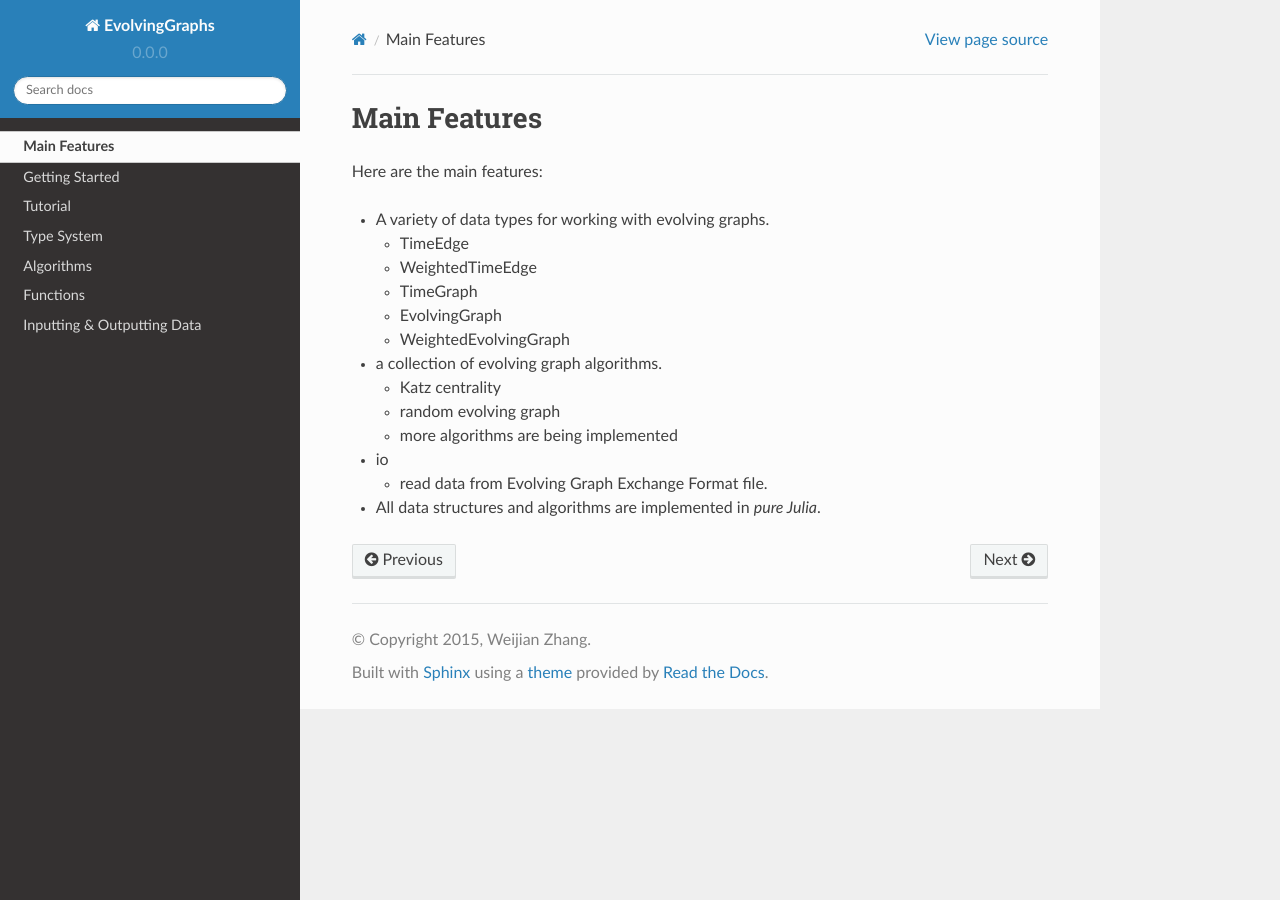
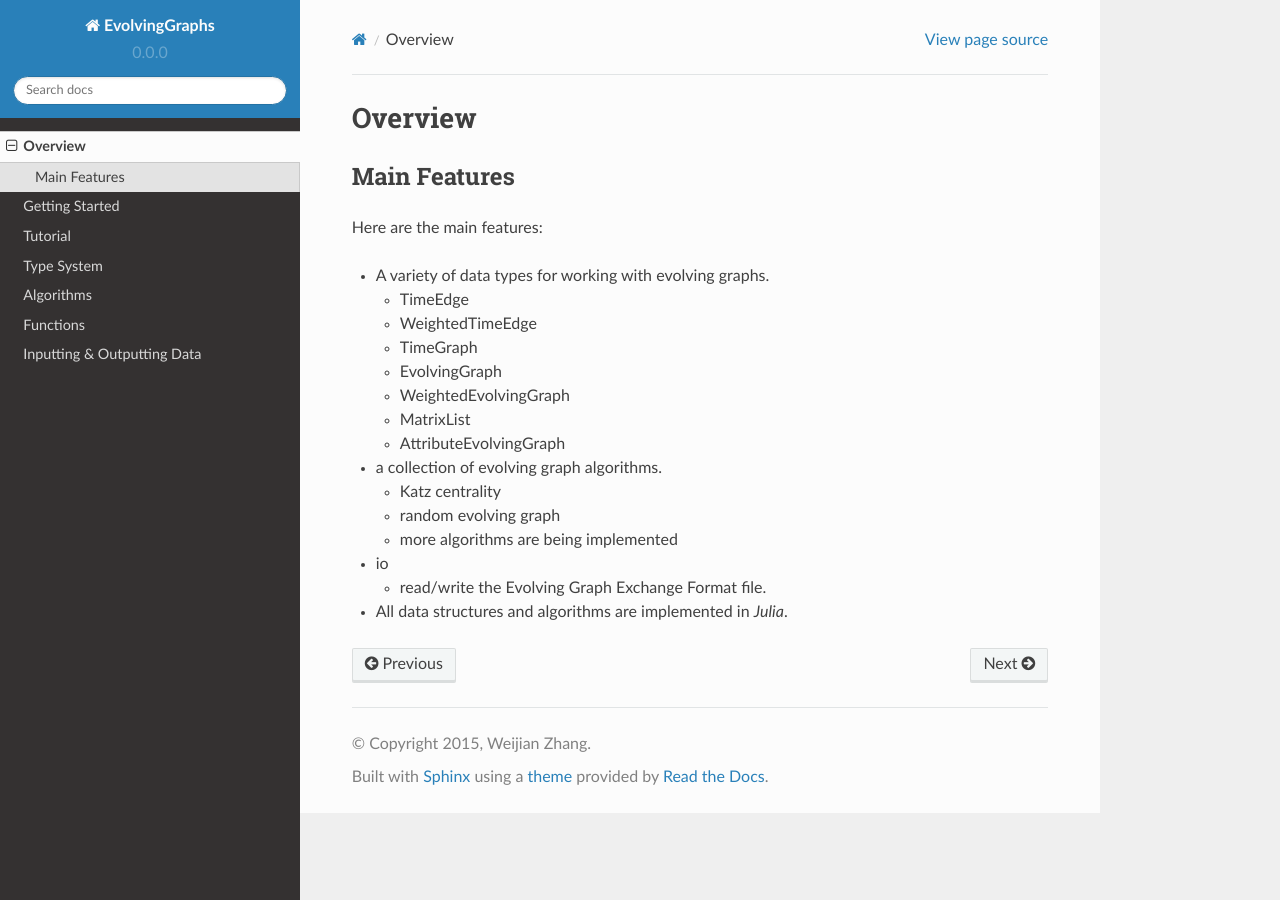
Before and after one commit to EtymoIO/EvolvingGraphs.jl, a Sphinx documentation site: the page built from doc/overview.rst, in a window 1280 px wide. Built offline with Sphinx 7.4.7 and the Read the Docs theme 2.0.0, drawn with Linux system fonts in a browser that asks for light colours.

Commit message:
minor change of news and doc

```diff
--- a/doc/overview.rst
+++ b/doc/overview.rst
@@ -1,6 +1,8 @@
+Overview
+========
 
 Main Features
-=============
+------------------
 
 Here are the main features:
 
@@ -11,6 +13,8 @@ Here are the main features:
   - TimeGraph
   - EvolvingGraph
   - WeightedEvolvingGraph
+  - MatrixList
+  - AttributeEvolvingGraph
 
 * a collection of evolving graph algorithms.
 
@@ -20,6 +24,6 @@ Here are the main features:
 
 * io
 
-  - read data from Evolving Graph Exchange Format file.
+  - read/write the Evolving Graph Exchange Format file.
 
-* All data structures and algorithms are implemented in *pure Julia*.
+* All data structures and algorithms are implemented in *Julia*.
--- a/doc/type.rst
+++ b/doc/type.rst
@@ -11,8 +11,8 @@ It has two children: ``AbstractEvolvingGraph`` and ``AbstractStaticGraph``::
 
 ``AbstractEvolvingGraph`` and ``AbstractStaticGraph`` are abstractions
 of evolving graphs and static graphs
-respectively. ``AbstractEvolvingGraph`` has three children:
-``EvolvingGraph``, ``AttributeEvolvingGraph`` and
+respectively. ``AbstractEvolvingGraph`` has four children:
+``EvolvingGraph``, ``AttributeEvolvingGraph``, ``MatrixList`` and
 ``WeightedEvolvingGraph``. ``AbstractStaticGraph`` has two
 children: ``TimeGraph`` and ``AggregatedGraph``.
 
```
Also changed, not shown: NEWS.md (+3 -3 lines).
